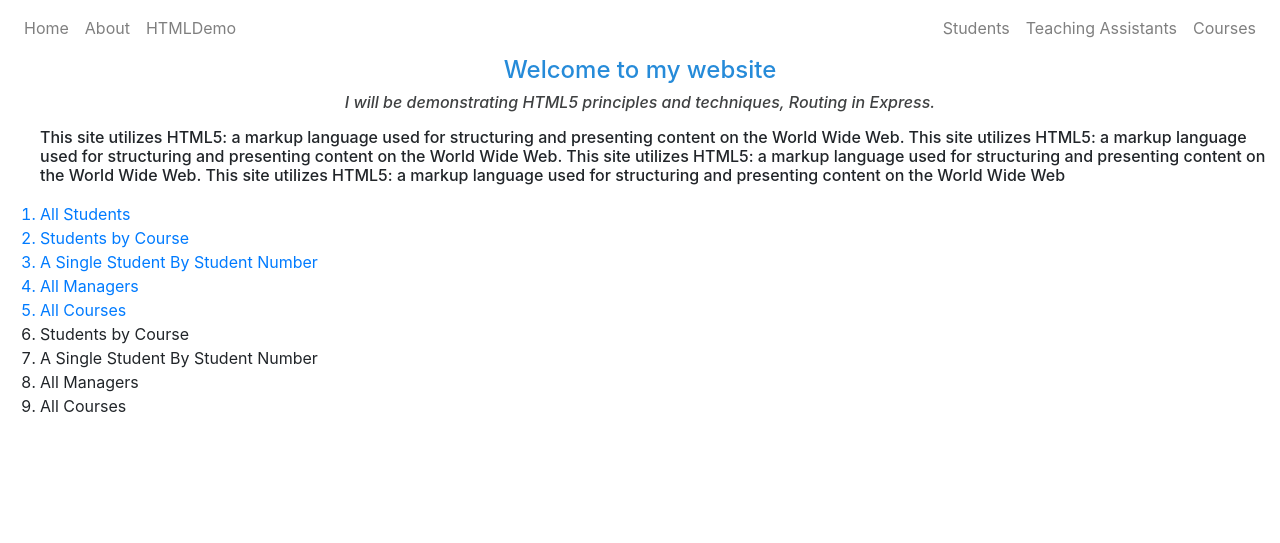
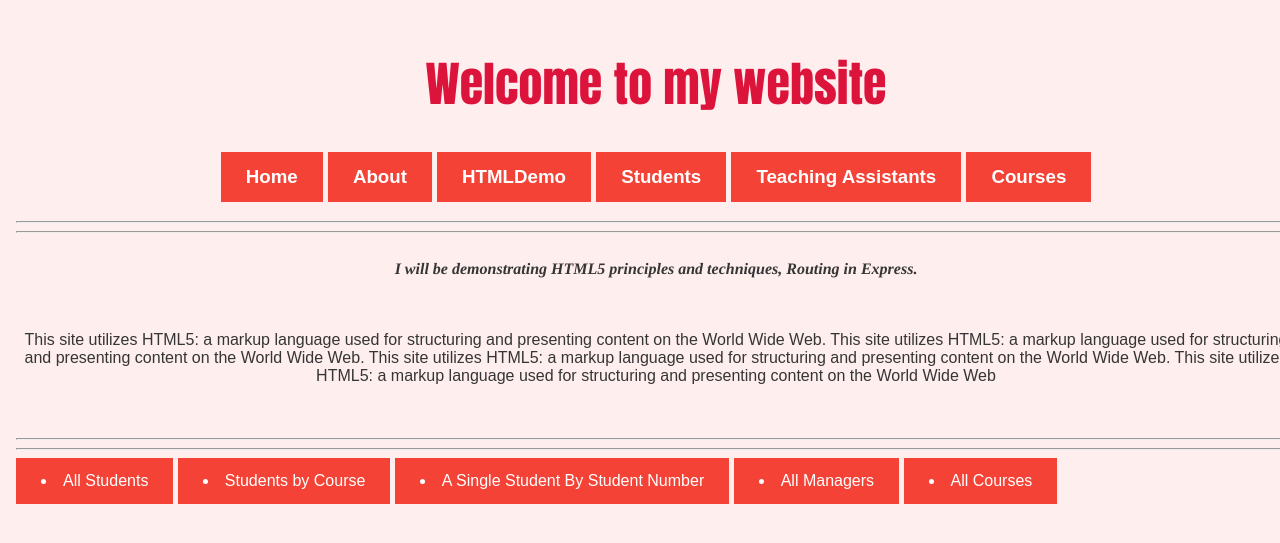
Before and after one commit to PMarieMEM/Web700_app, a Node server app: page / in a window 1280 px wide. Shown: the top 543 px of the page. Run offline with Node 20, Linux system fonts and the light colour scheme.

Commit message:
edited css and layouts

```diff
--- a/server.js
+++ b/server.js
@@ -7,7 +7,7 @@
 *  Name: PRECIOUS MARIE E. MALINNAG Student ID: 147010219 Date: JULY 10, 2022
 *
 *  Online (Github) Link: https://github.com/PMarieMEM/Web700_app.git
-   Online (Heruko) Link:https://web700-app-pmalinnag.herokuapp.com/
+   Online (Heruko) Link: https://thawing-thicket-87920.herokuapp.com/
 *
 ********************************************************************************/
 
--- a/views/home.html
+++ b/views/home.html
@@ -1,73 +1,46 @@
 <!DOCTYPE html>
 <html>
 	<head>
-        <style>
-            #grad1 {
-              height: 2048px;
-              background-color: rgb(255, 255, 255); /* For browsers that do not support gradients */
-              background-image: linear-gradient(to right,#2eadd1, #2ed1a3);
-            }
-        </style>
-		<title>
-        WEB700_147010219</title>
-
+        <title> WEB700_APP_PMALINNAG </title>
+        <link rel="stylesheet" href="./public/css/theme.css"/>
         <meta charset="UTF-8">
 		<meta http-equiv="X-UA-Compatible" content="IE=edge">
 		<meta name="viewport" content="width=device-width, initial-scale=1.0">
-		<link rel="stylesheet" href="https://stackpath.bootstrapcdn.com/bootstrap/4.3.1/css/bootstrap.min.css" integrity="sha384-ggOyR0iXCbMQv3Xipma34MD+dH/1fQ784/j6cY/iJTQUOhcWr7x9JvoRxT2MZw1T" crossorigin="anonymous">
-        <link rel="stylesheet" href="./public/css/theme.css" type="text/css/"/> <!--inserted css link though theme.css is still empty-->
+    </head>
+    <body>
+         <header>
 
-    </head>
-    <nav class="navbar navbar-expand-lg navbar-light bg-#2eadd1">
+            <h1>Welcome to my website</h1>
+            <h3>
+            <a class="nav-link" href="home.html"> Home </a>
+            <a class="nav-link" href="about.html"> About</a>
+            <a class="nav-link" href="htmlDemo.html">HTMLDemo</a></li>
+            <a class="nav-link" href="/students">Students</a></li>
+            <a class="nav-link" href="/tas">Teaching Assistants</a></li>
+            <a class="nav-link" href="/courses">Courses</a></li>
+            </h3>
+            <hr />
+            <hr />
+        <article>
 
-        <button class="navbar-toggler" type="button" data-toggle="collapse" data-target="#navbarSupportedContent" aria-controls="navbarSupportedContent" aria-expanded="false" aria-label="Toggle navigation">
-            <span class="navbar-toggler-icon"></span>
-        </button>
-
-        <div class="collapse navbar-collapse" id="navbarSupportedContent">
-                <ul class="navbar-nav mr-auto">
-					<li class="nav-item"><a class="nav-link" href="home.html"> Home </a>
-                    <li class="nav-item"><a class="nav-link" href="about.html"> About</a>
-					<li class="nav-item"><a class="nav-link" href="htmlDemo.html">HTMLDemo</a></li>
-				</ul>
-            <ul class="navbar-nav ml-auto">
-                <li class="nav-item"><a class="nav-link" href="/students">Students</a></li>
-                <li class="nav-item"><a class="nav-link" href="/tas">Teaching Assistants</a></li>
-                <li class="nav-item"><a class="nav-link" href="/courses">Courses</a></li>
-            </ul>
-        </div>
-    </nav>
-    <body>
-        <!-- This is a comment -->
-        <h1 style="color: rgb(38, 139, 217);
-        font-size: 24px; text-align: center;">Welcome to my website</h1>
-        <article>
-            <header>
-                <h5 style="color: rgb(63, 65, 66);
-                font-size: 16px; text-align: center; font-style: italic;">I will be demonstrating HTML5 principles and techniques, Routing in Express.
+                <h5>I will be demonstrating HTML5 principles and techniques, Routing in Express.
                 </h5>
-
-                <ol>
-                    <p>
-                        <h6>This site utilizes HTML5: a markup language used for structuring and presenting content on the World Wide Web.
+                    <h6>
+                        <p>
+                        This site utilizes HTML5: a markup language used for structuring and presenting content on the World Wide Web.
                             This site utilizes HTML5: a markup language used for structuring and presenting content on the World Wide Web.
                             This site utilizes HTML5: a markup language used for structuring and presenting content on the World Wide Web.
                             This site utilizes HTML5: a markup language used for structuring and presenting content on the World Wide Web</h6>
-                    </p>
+                        </p>
+                    <hr /><hr />
 
                     <a id = "students" href="http://localhost:8080/students"><li>All Students</li></a>
                     <a id = "students" href="http://localhost:8080/students/?course=4"><li>Students by Course</li></a>
                     <a id = "students" href="http://localhost:8080/student/5"><li>A Single Student By Student Number</li></a>
                     <a id = "students" href="http://localhost:8080/tas"><li>All Managers</li></a>
                     <a id = "students" href="http://localhost:8080/Courses"><li>All Courses</li></a>
-                    <li>Students by Course</li>
-                    <li>A Single Student By Student Number</li>
-                    <li>All Managers</li>
-                    <li>All Courses</li>
-                </ol>
-
-            </p>
-            </header>
+                    </h6>
+        </header>
         </article>
         <div>
 
--- /dev/null
+++ b/views/public/css/theme.css
@@ -0,0 +1,70 @@
+
+body {
+    background-color: #ffeeee;
+    font-family: Arial, sans-serif;
+}
+a:link, a:visited {
+    background-color: #f44336;
+    color: white;
+    padding: 14px 25px;
+    text-align: center;
+    text-decoration: none;
+    display: inline-block;
+  }
+header {
+    position: fixed;
+    width: 100%;
+    top: 0;
+    left: 0;
+    color: white;
+    font-family: 'Exo 2', sans-serif;
+    padding: 1em;
+}
+a {
+    color: rgb(53, 53, 53);
+    text-decoration: underline;
+}
+
+a:hover{
+    color:rgb(0, 0, 0);
+    text-decoration: none;
+}
+
+h1 {
+      font-size: 36pt;
+      font-family: Impact, Haettenschweiler, 'Arial Narrow', sans-serif;
+      color: crimson;
+      text-align: center;
+    }
+h2{
+    color: rgb(53, 53, 53);
+    color: crimson;
+    text-align: center;
+}
+
+h3{
+    color: rgb(53, 53, 53);
+    text-align: center;
+}
+
+h5 {
+    font-style: italic;
+    font-size: 12pt;
+    color: rgb(53, 53, 53);
+    font-family: "Sans Serif", Times, serif;
+    text-align: center;
+}
+
+h6 {
+    font-size: 12pt;
+    color: rgb(53, 53, 53);
+    font-weight: 500;
+    text-align: center ;
+    align-items: center;
+    align-content: center;
+  }
+
+ p{
+      font-size: 12pt;
+      color: rgb(53, 53, 53);
+  }
```
Also changed, not shown: public/css/theme.css (deleted, +0 -26 lines), views/about.html (+17 -56 lines), views/htmlDemo.html (+19 -25 lines).
